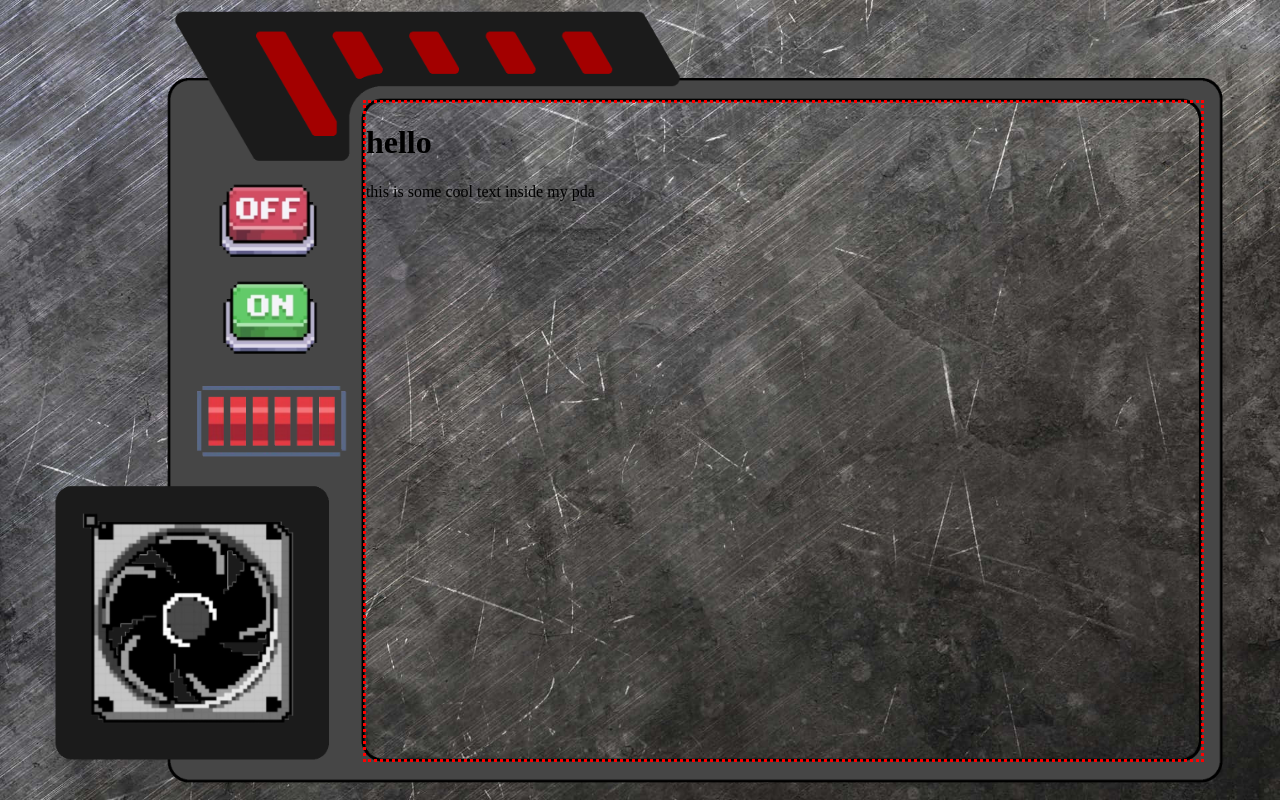
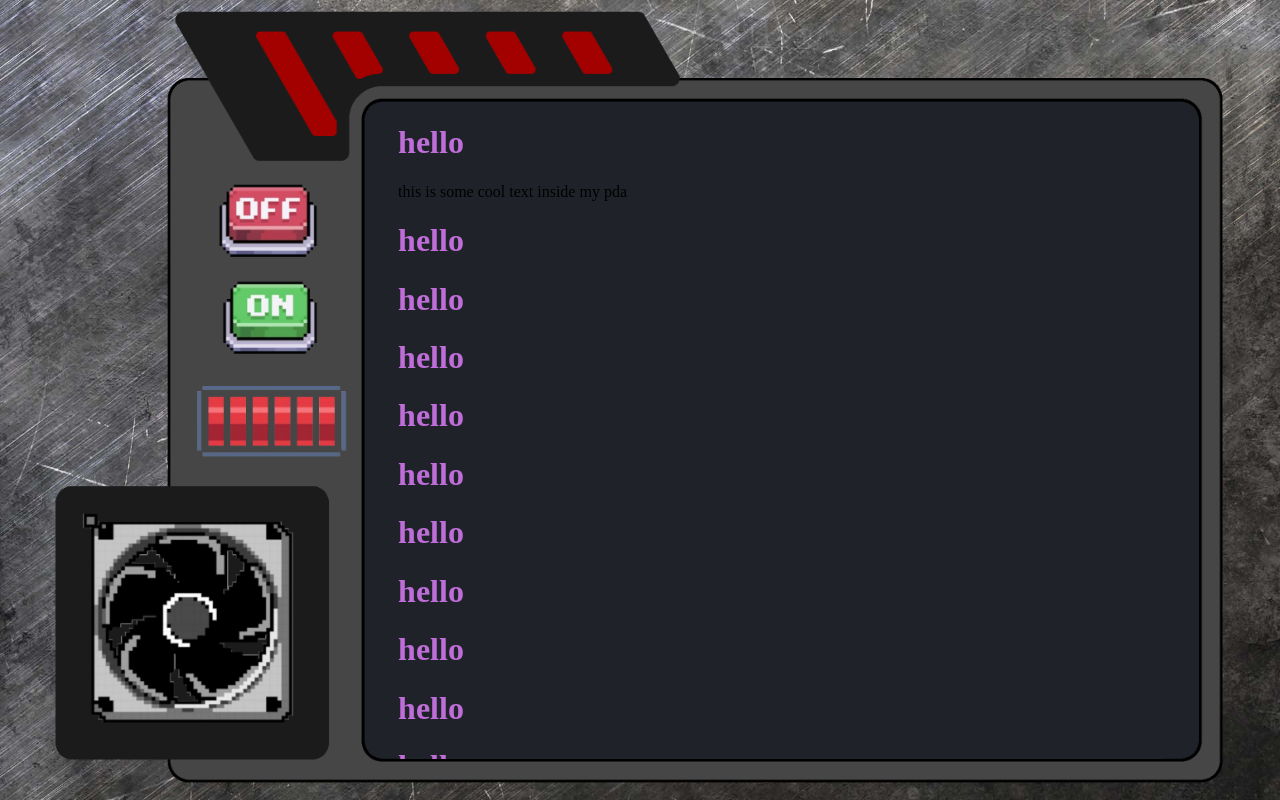
Before and after one commit to lucaSartore/lucaSartore.github.io, a React (Vite) app: page /blue_pill in a window 1280 px wide. Built offline with nearby package versions, Linux system fonts and the light colour scheme; a web font is replaced by a local one.

Commit message:
Add color theme structure

```diff
--- a/src/components/pda/index.css
+++ b/src/components/pda/index.css
@@ -38,7 +38,7 @@ html, body {
 
 
 #desk-img {
-    z-index: -1;
+    z-index: -2;
     position: absolute;
     left: 0px;
     top: 0px;
@@ -49,21 +49,29 @@ html, body {
 .pda-img{
     max-width: 97vw;
     max-height: 97vh;
-    object-fit: contain;
-    z-index: 2;
+    /*object-fit: contain;*/
+    z-index: 4;
 }
 
 .pda-screen {
     position: absolute;
-    z-index: 3;
+    z-index: -1;
     left: 26.4%;
     top: 11.5%;
-    width: 71.1%;
-    height: 84.2%;
-    border-color: red;
-    border-style: dotted;
+    width: 71.3%;
+    height: 84.6%;
+    overflow: auto;
 }
 
+.pda-screen-top {
+    position: absolute;
+    z-index: 5;
+    left: 29.4%;
+    top: 11.9%;
+    width: 65.3%;
+    height: 84.1%;
+    overflow: auto;
+}
 
 .pda-main-div {
     position: relative;
--- a/src/components/pda/index.tsx
+++ b/src/components/pda/index.tsx
@@ -1,8 +1,9 @@
 import pda_img from "../../assets/pda.png";
 import desk_img from "../../assets/desk_3.jpg";
 import "./index.css"
+import "./themes.css"
 import { forwardRef, PropsWithChildren, useImperativeHandle, useRef } from "react";
-
+import { ThemeProvider } from "./theme_provider";
 
 function PdaPage() {
     return (
@@ -12,6 +13,92 @@ function PdaPage() {
                     <PdaWrapper >
                         <h1> hello </h1>
                         <a> this is some cool text inside my pda </a>
+                        <h1> hello </h1>
+                        <h1> hello </h1>
+                        <h1> hello </h1>
+                        <h1> hello </h1>
+                        <h1> hello </h1>
+                        <h1> hello </h1>
+                        <h1> hello </h1>
+                        <h1> hello </h1>
+                        <h1> hello </h1>
+                        <h1> hello </h1>
+                        <h1> hello </h1>
+                        <h1> hello </h1>
+                        <h1> hello </h1>
+                        <h1> hello </h1>
+                        <h1> hello </h1>
+                        <h1> hello </h1>
+                        <h1> hello </h1>
+                        <h1> hello </h1>
+                        <h1> hello </h1>
+                        <h1> hello </h1>
+                        <h1> hello </h1>
+                        <h1> hello </h1>
+                        <h1> hello </h1>
+                        <h1> hello </h1>
+                        <h1> hello </h1>
+                        <h1> hello </h1>
+                        <h1> hello </h1>
+                        <h1> hello </h1>
+                        <h1> hello </h1>
+                        <h1> hello </h1>
+                        <h1> hello </h1>
+                        <h1> hello </h1>
+                        <h1> hello </h1>
+                        <h1> hello </h1>
+                        <h1> hello </h1>
+                        <h1> hello </h1>
+                        <h1> hello </h1>
+                        <h1> hello </h1>
+                        <h1> hello </h1>
+                        <h1> hello </h1>
+                        <h1> hello </h1>
+                        <h1> hello </h1>
+                        <h1> hello </h1>
+                        <h1> hello </h1>
+                        <h1> hello </h1>
+                        <h1> hello </h1>
+                        <h1> hello </h1>
+                        <h1> hello </h1>
+                        <h1> hello </h1>
+                        <h1> hello </h1>
+                        <h1> hello </h1>
+                        <h1> hello </h1>
+                        <h1> hello </h1>
+                        <h1> hello </h1>
+                        <h1> hello </h1>
+                        <h1> hello </h1>
+                        <h1> hello </h1>
+                        <h1> hello </h1>
+                        <h1> hello </h1>
+                        <h1> hello </h1>
+                        <h1> hello </h1>
+                        <h1> hello </h1>
+                        <h1> hello </h1>
+                        <h1> hello </h1>
+                        <h1> hello </h1>
+                        <h1> hello </h1>
+                        <h1> hello </h1>
+                        <h1> hello </h1>
+                        <h1> hello </h1>
+                        <h1> hello </h1>
+                        <h1> hello </h1>
+                        <h1> hello </h1>
+                        <h1> hello </h1>
+                        <h1> hello </h1>
+                        <h1> hello </h1>
+                        <h1> hello </h1>
+                        <h1> hello </h1>
+                        <h1> hello </h1>
+                        <h1> hello </h1>
+                        <h1> hello </h1>
+                        <h1> hello </h1>
+                        <h1> hello </h1>
+                        <h1> hello </h1>
+                        <h1> hello </h1>
+                        <h1> hello </h1>
+
                     </PdaWrapper>
                 </div>
                 <img src={desk_img} id="desk-img" />
@@ -42,8 +129,13 @@ const PdaWrapper = forwardRef((props: PropsWithChildren, ref) => {
                     className="pda-img"
                     alt="PDA"
                 />
-                <div className="pda-screen" >
-                    {props.children}
+                <div className="pda-screen themed-component" >
+                </div>
+
+                <div className="pda-screen-top themed-component">
+                    <ThemeProvider>
+                        {props.children}
+                    </ThemeProvider>
                 </div>
             </div>
         </>
--- /dev/null
+++ b/src/components/pda/theme_provider.tsx
@@ -0,0 +1,41 @@
+import  { createContext, useContext, useState, useEffect, PropsWithChildren} from 'react';
+
+type Theme = "one-dark" | "paper-like" | "hacker";
+function isTheme(value: any): value is Theme {
+    return ["one-dark", "paper-like", "hacker"].includes(value);
+}
+
+const ThemeContext = createContext<{
+    theme: Theme,
+    toggleTheme: (_: Theme) => void
+}>({
+    theme: "one-dark",
+    toggleTheme: _ => {}
+});
+
+
+export const ThemeProvider = (props: PropsWithChildren) => {
+
+  const [theme, setTheme] = useState(() => {
+    var savedTheme = localStorage.getItem('theme');
+    if (isTheme(savedTheme)){
+        return savedTheme
+    }
+    return "one-dark"
+  });
+
+  useEffect(() => {
+    document.documentElement.setAttribute('data-theme', theme);
+    localStorage.setItem('theme', theme);
+  }, [theme]);
+
+  const toggleTheme = (newTheme: Theme) => {
+    setTheme(newTheme);
+  };
+
+  return (
+    <ThemeContext.Provider value={{ theme, toggleTheme }}>
+      {props.children}
+    </ThemeContext.Provider>
+  );
+};
--- /dev/null
+++ b/src/components/pda/themes.css
@@ -0,0 +1,74 @@
+:root {
+  --background: #000000;
+  --background-light: #000000;
+  --background-dark: #000000;
+
+  --title-color: #000000;
+  --subtitle-color: #000000;
+
+  --decoration-color: #000000;
+  --secondary-decoration-color: #000000;
+
+  --text-color: #000000;
+  --secondary-text-color: #000000;
+}
+
+[data-theme='one-dark'] {
+  --background: #1f2329;
+  --background-light: #282c34;
+  --background-dark: #181b20;
+
+  --title-color: #dc6069;
+  --subtitle-color: #e1b86f;
+
+  --decoration-color: #57a5ed;
+  --secondary-decoration-color: #bf6dd8;
+
+  --text-color: #8dbb6e;
+  --secondary-text-color: #a1a9b7;
+}
+
+[data-theme='hacker'] {
+  --background: #111111;
+  --background-light: #222222;
+  --background-dark: #000000;
+
+  --title-color: #149414;
+  --subtitle-color: #149414;
+
+  --decoration-color: #149414;
+  --secondary-decoration-color: #149414;
+
+  --text-color: #149414;
+  --secondary-text-color: #149414;
+}
+
+
+.themed-component > h1 {
+    color: var(--secondary-decoration-color);
+}
+
+.themed-component {
+    background-color: var(--background);
+}
+
+::-webkit-scrollbar {
+  width: 20px;
+}
+
+::-webkit-scrollbar-track {
+  background-color: transparent;
+}
+
+::-webkit-scrollbar-thumb {
+  /*background-color: var(--decoration-color)*/
+  /*background-color: var(--secondary-decoration-color);*/
+  background-color: var(--decoration-color);
+  border-radius: 20px;
+  border: 6px solid transparent;
+  background-clip: content-box;
+}
+
+::-webkit-scrollbar-thumb:hover {
+  background-color: var(--secondary-decoration-color);
+}
```
